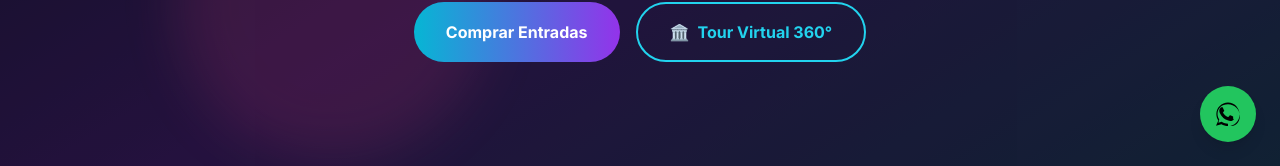
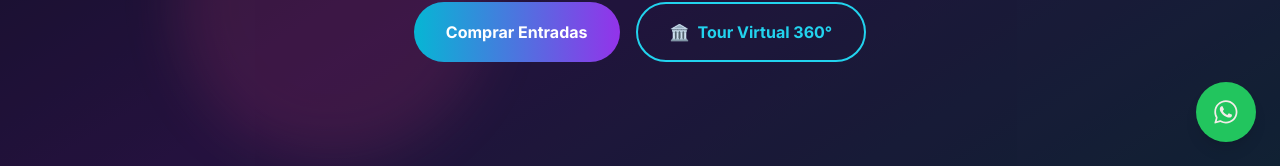
Before and after one commit to ebarragan-cyber/factoria-retro-new, a React (Vite) app: page / in a window 1280 px wide. Shown: the part 634-800 px from the top of the page. Built offline with nearby package versions, Linux system fonts and the light colour scheme.

Commit message:
Update WhatsApp floating button icon

```diff
--- a/src/components/Footer.tsx
+++ b/src/components/Footer.tsx
@@ -113,15 +113,24 @@ export default function Footer({ onPageChange }: FooterProps) {
         aria-label="Contactar por WhatsApp"
       >
         <svg
-          className="w-6 h-6"
-          viewBox="0 0 512 512"
+          className="w-7 h-7"
+          viewBox="0 0 55 55"
+          fill="none"
           xmlns="http://www.w3.org/2000/svg"
           role="img"
           aria-hidden="true"
           focusable="false"
         >
-          <path d="M256 8C119.03 8 8 119.03 8 256c0 49.61 14.4 97.99 41.4 139.35L0 504l116.34-30.65C156.27 499.16 205.62 512 256 512c136.97 0 248-110.99 248-248S392.97 8 256 8Zm0 455.03c-45.01 0-88.69-12.07-126.83-34.88l-9.08-5.42-69.05 18.17 18.45-67.19-5.92-10.12C42.08 329.61 32.77 293.51 32.77 256 32.77 137.7 120.75 48.97 256 48.97c67.5 0 130.96 25.71 178.64 72.41 47.67 46.7 73.91 109.02 73.91 176.45 0 138.3-87.98 225.2-252.55 225.2Z" />
-          <path d="M380.8 369.86c-6.21 17.44-31.85 31.95-52.43 36.17-14.04 2.96-32.29 5.34-94.02-20.17-78.59-32.3-129.2-111.31-133.15-116.4-3.96-5.09-31.8-42.31-31.8-80.77s19.84-57.24 27.01-65.29c7.18-8.05 15.72-10.37 20.94-10.37 5.23 0 10.46.06 15.04.29 4.85.26 11.44-.18 17.88 13.69 6.2 13.88 21.1 47.97 23.02 51.41 1.92 3.44 3.2 7.53.64 12.62-2.56 5.09-3.84 7.53-7.55 11.75-3.71 4.23-7.83 9.49-11.28 12.74-3.69 3.5-7.51 7.27-3.22 14.3 4.29 7.03 19.1 31.45 41.05 50.89 28.3 25.26 52.15 33.18 59.48 36.68 7.33 3.5 11.58 3.02 15.84-1.8 4.26-4.82 18.37-21.45 23.28-28.82 4.92-7.37 9.84-6.09 16.04-3.65 6.21 2.44 39.41 18.58 46.16 21.91 6.75 3.34 11.21 5.09 12.83 7.85 1.62 2.76 1.62 15.89-4.59 33.33Z" />
+          <path
+            d="M20.0742 16.4376C20.4919 16.4488 20.9549 16.4713 21.3955 17.4493C21.6876 18.1003 22.1798 19.2988 22.5807 20.2752C22.8927 21.0349 23.1494 21.66 23.2136 21.788C23.3604 22.0802 23.4508 22.4174 23.2588 22.8107C23.2361 22.8571 23.2148 22.9015 23.1942 22.9442C23.0402 23.2638 22.9306 23.4912 22.6716 23.7887C22.5651 23.9109 22.4542 24.0449 22.3437 24.1785C22.1493 24.4133 21.9562 24.6467 21.7907 24.8116C21.4971 25.1036 21.1921 25.4186 21.5308 26.003C21.8698 26.5874 23.0556 28.5095 24.806 30.0607C26.6878 31.736 28.3242 32.4421 29.1514 32.799C29.312 32.8683 29.4421 32.9244 29.5376 32.9719C30.1249 33.2641 30.4749 33.2191 30.8137 32.8258C31.1527 32.4323 32.2818 31.1172 32.6772 30.5327C33.0611 29.9483 33.4563 30.0383 33.9985 30.2405C34.5405 30.4428 37.4315 31.8591 38.0186 32.1513C38.1347 32.209 38.2433 32.2611 38.3439 32.3094C38.7525 32.5053 39.0302 32.6385 39.148 32.837C39.2947 33.0842 39.2947 34.2533 38.8092 35.6245C38.3124 36.9958 35.9182 38.3109 34.834 38.4121C34.7314 38.4217 34.6293 38.4341 34.5241 38.4468C33.5306 38.567 32.2694 38.7196 27.7759 36.9509C22.239 34.7735 18.5841 29.3714 17.8452 28.2792C17.7868 28.1929 17.7467 28.1336 17.7252 28.1048L17.7127 28.088C17.3765 27.6382 15.3197 24.8861 15.3197 22.0466C15.3197 19.3299 16.658 17.9155 17.2684 17.2704C17.3071 17.2295 17.3429 17.1917 17.3752 17.1569C17.9171 16.5725 18.5497 16.4264 18.9449 16.4264C19.3402 16.4264 19.7354 16.4264 20.0742 16.4376Z"
+            fill="#F3ECE8"
+          />
+          <path
+            fillRule="evenodd"
+            clipRule="evenodd"
+            d="M4.77484 48.7668C4.58807 49.4448 5.20556 50.0705 5.88597 49.8928L16.404 47.1456C19.7241 48.944 23.4621 49.8993 27.268 49.8993H27.2792C39.8031 49.8993 50.0121 39.7495 50.0121 27.2731C50.0121 21.2259 47.6516 15.5383 43.3604 11.267C39.0691 6.99583 33.3661 4.63541 27.279 4.63541C14.7554 4.63541 4.54639 14.7852 4.54639 27.2619C4.54496 31.231 5.59262 35.1306 7.58418 38.5693L4.77484 48.7668ZM10.8855 39.4788C11.1294 38.5936 11.0076 37.6476 10.5474 36.8531C8.85772 33.9357 7.96951 30.6271 7.97071 27.2619C7.97071 16.6926 16.6303 8.05973 27.279 8.05973C32.4609 8.05973 37.2954 10.0618 40.9447 13.694C44.5898 17.3222 46.5877 22.1362 46.5877 27.2731C46.5877 37.8421 37.9282 46.475 27.2792 46.475H27.268C24.0342 46.475 20.8565 45.6629 18.0349 44.1346C17.2712 43.7209 16.3789 43.6129 15.5386 43.8324L9.23235 45.4796L10.8855 39.4788Z"
+            fill="#F3ECE8"
+          />
         </svg>
       </a>
     </>
```
